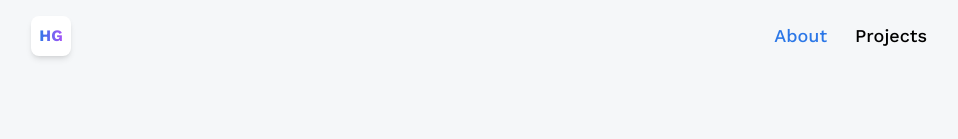
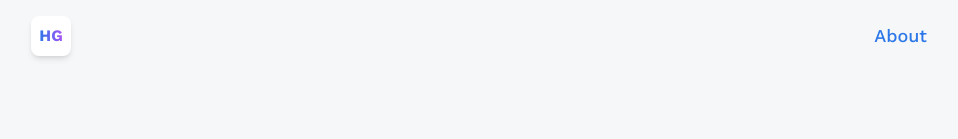
Before and after one commit to Henard-Gertzen/Henard-Gertzen.github.io, a React (Vite) app: page /about in a window 1280 px wide. Shown: the top 139 px of the page, without its empty margins (161-1119 px from the left). Built offline with nearby package versions, Linux system fonts and the light colour scheme; the HTML template or start-up script is replaced by a standard one.

Commit message:
minor change

```diff
--- a/src/components/Navbar.jsx
+++ b/src/components/Navbar.jsx
@@ -12,13 +12,15 @@ const Navbar = () => {
             'text-blue-500' : 'text-black'}>
                 About
             </NavLink>
-            <NavLink to="/projects" className={({isActive}) => isActive ?
-            'text-purple-500' : 'text-black'}>
-                Projects
-            </NavLink>
+
         </nav>
     </header>
   )
 }
 
 export default Navbar
+
+/*<NavLink to="/projects" className={({isActive}) => isActive ?
+            'text-purple-500' : 'text-black'}>
+                Projects
+            </NavLink>*/
```
